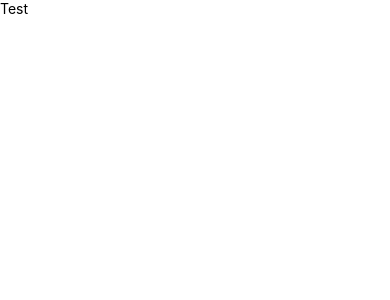
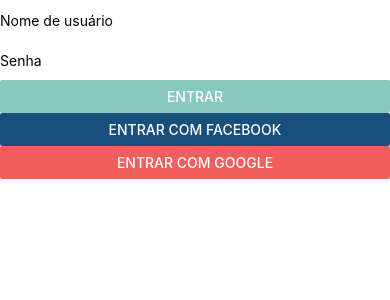
Before and after one commit to lucascamposj/miau-app, a React Native app: screen / in a window 390 px wide. Shown: the top 300 px of the page. Built offline with nearby package versions, Linux system fonts and the light colour scheme.

Commit message:
#9 Basic initial login screen

```diff
--- a/package.json
+++ b/package.json
@@ -11,7 +11,8 @@
   },
   "dependencies": {
     "react": "16.13.1",
-    "react-native": "0.63.2"
+    "react-native": "0.63.2",
+    "styled-components": "^5.2.0"
   },
   "devDependencies": {
     "@babel/core": "^7.11.6",
--- a/src/App.js
+++ b/src/App.js
@@ -1,16 +1,17 @@
 import React from 'react';
 import {
   SafeAreaView,
-  Text,
   StatusBar,
 } from 'react-native';
+
+import Login from "./pages/Login/index.js"
 
 const App = () => {
   return (
     <>
       <StatusBar barStyle="dark-content" />
       <SafeAreaView>
-        <Text>Test</Text>
+        <Login/>
       </SafeAreaView>
     </>
   );
--- /dev/null
+++ b/src/pages/Login/index.js
@@ -0,0 +1,36 @@
+import React from 'react';
+
+import {Button, TextInput} from "./styles.js"
+
+const Login = () => {
+  return (
+    <>
+      <TextInput
+        placeholder="Nome de usuário"
+        underlineColorAndroid="#e6e7e8"
+      />
+
+      <TextInput
+        placeholder="Senha"
+        underlineColorAndroid="#e6e7e8"
+      />
+
+      <Button
+          title="ENTRAR"
+          color="#88c9bf"
+      />
+
+      <Button
+          title="ENTRAR COM FACEBOOK"
+          color="#194f7c"
+      />
+
+      <Button
+          title="ENTRAR COM GOOGLE"
+          color="#f15f5c"
+      />
+    </>
+  );
+};
+
+export default Login;
--- /dev/null
+++ b/src/pages/Login/styles.js
@@ -0,0 +1,14 @@
+import styled from 'styled-components/native';
+
+export const Button = styled.Button`
+    text-align: center;
+    font-size: 12px;
+    width: 232px;
+    height: 40px;
+`;
+
+export const TextInput = styled.TextInput`
+    text-align: left;
+    width: 232px;
+    height: 40px;
+`;
```
Also changed, not shown: 1 other file (tests, documents, lock files or other folders).
